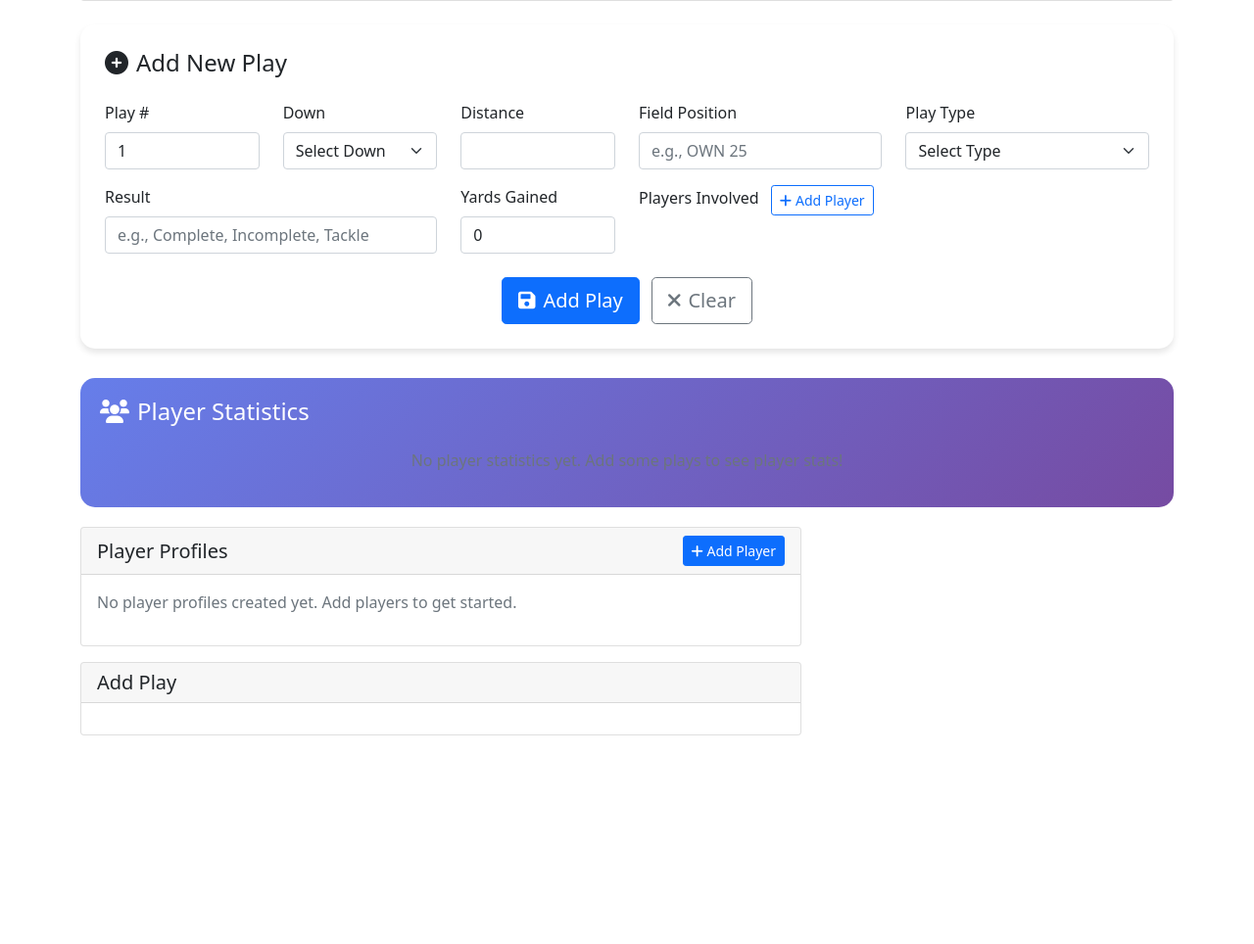
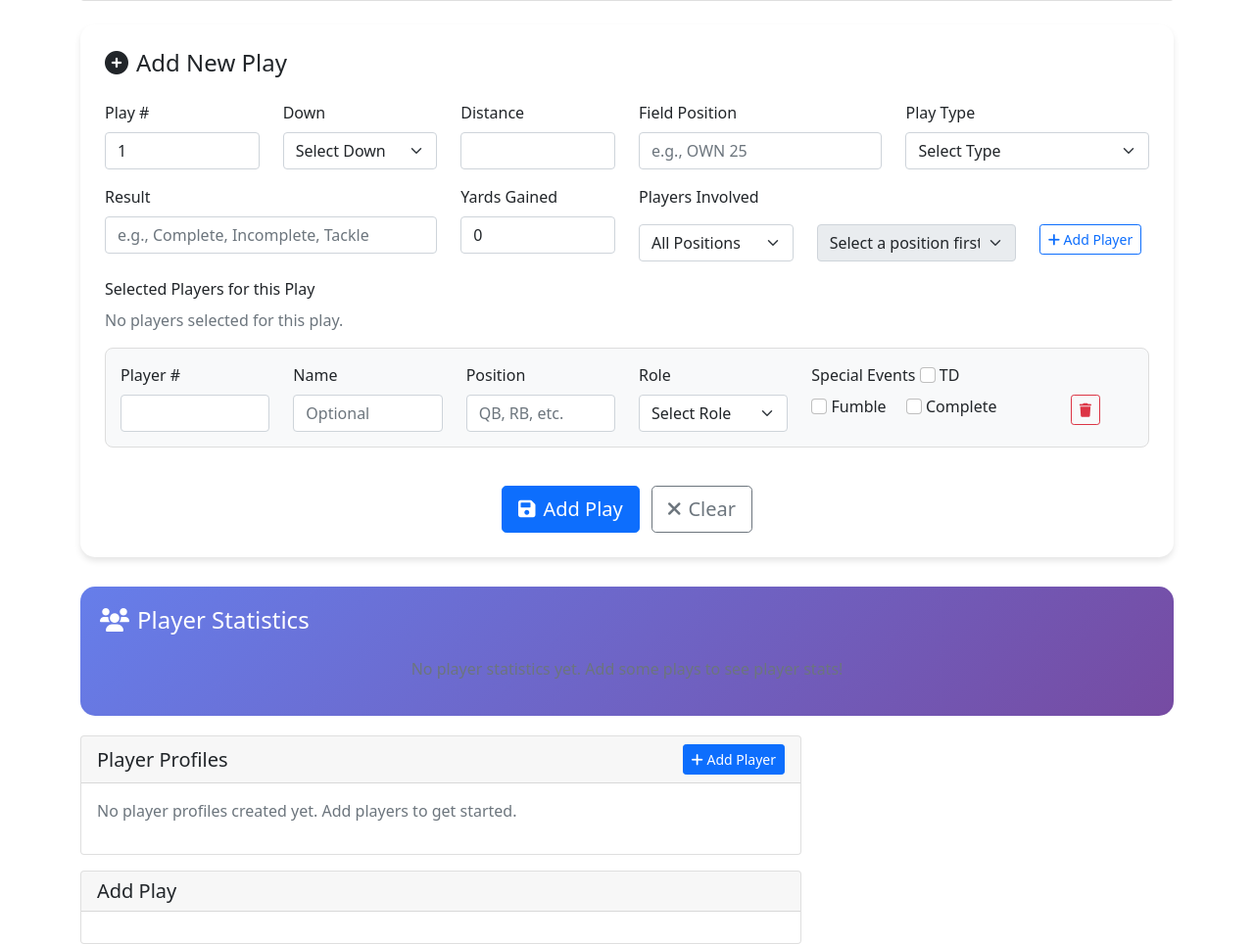
Before and after one commit to bhoy33/hoy-sports-data, a Flask app: page /analytics/box-stats in a window 1280 px wide. Shown: the part 467-1431 px from the top of the page at 98% size. Before the commit the page ends 1218 px from the top, so only its background shows below. Run offline with Flask 3, Linux system fonts and the light colour scheme; the visitor is signed in with stand-in values (Sample User, id 1); some libraries are stand-ins or nearby versions.

Commit message:
Add player selection interface to play entry form - position filter and player dropdown now available for adding players to plays

```diff
--- a/templates/box_stats.html
+++ b/templates/box_stats.html
@@ -222,9 +222,39 @@
                             </div>
                             <div class="col-md-6">
                                 <label class="form-label">Players Involved</label>
-                                <button type="button" class="btn btn-outline-primary btn-sm ms-2" onclick="addPlayerInput()">
-                                    <i class="fas fa-plus me-1"></i>Add Player
-                                </button>
+                                <div class="row mt-2">
+                                    <div class="col-md-4">
+                                        <select class="form-select" id="positionFilter" onchange="filterPlayersByPosition()">
+                                            <option value="">All Positions</option>
+                                            <option value="QB">QB</option>
+                                            <option value="RB">RB</option>
+                                            <option value="WR">WR</option>
+                                            <option value="TE">TE</option>
+                                            <option value="OL">OL</option>
+                                            <option value="K">K</option>
+                                        </select>
+                                    </div>
+                                    <div class="col-md-5">
+                                        <select class="form-select" id="playerSelect" disabled>
+                                            <option value="">Select a position first</option>
+                                        </select>
+                                    </div>
+                                    <div class="col-md-3">
+                                        <button type="button" class="btn btn-outline-primary btn-sm" onclick="addSelectedPlayer()">
+                                            <i class="fas fa-plus"></i> Add Player
+                                        </button>
+                                    </div>
+                                </div>
+                            </div>
+                        </div>
+
+                        <!-- Selected Players Display -->
+                        <div class="row mt-3">
+                            <div class="col-12">
+                                <label class="form-label">Selected Players for this Play</label>
+                                <div id="playersContainer">
+                                    <p class="text-muted">No players selected for this play.</p>
+                                </div>
                             </div>
                         </div>
 
```
